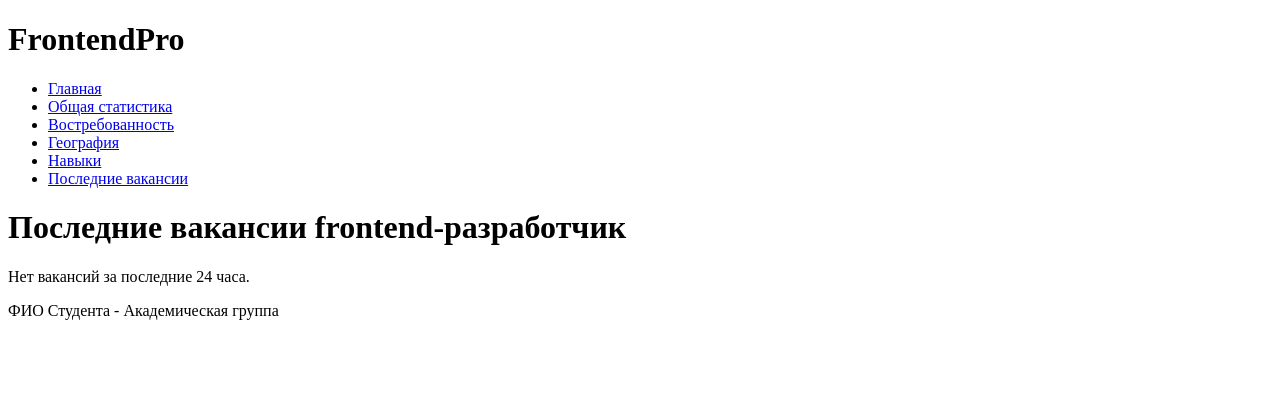
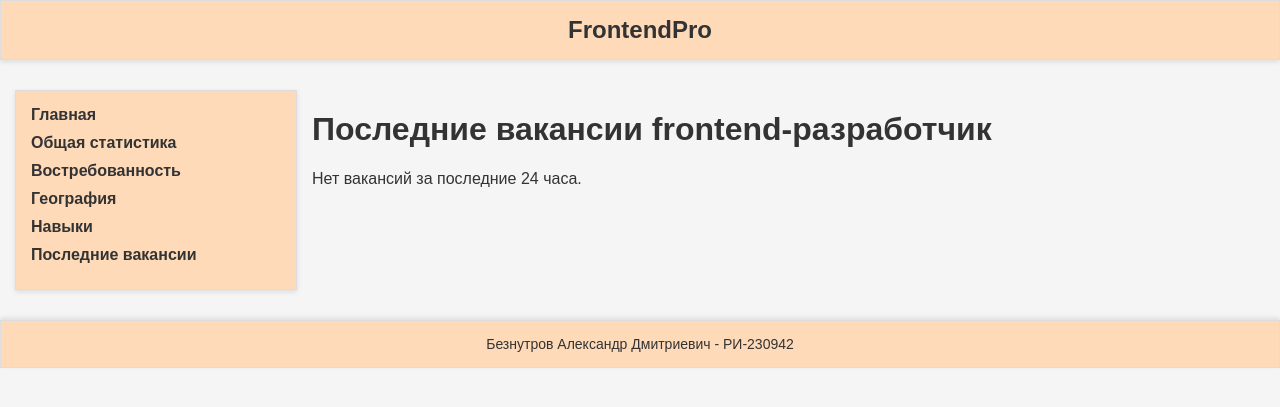
Before and after one commit to weykko/it-explorer, a Django app: page /latest_vacancies/ in a window 1280 px wide. Shown: the top 407 px of the page. Run offline with Django 5.2, Linux system fonts and the light colour scheme; data that the repository does not hold is empty.

Commit message:
basic design

```diff
--- a/it_explorer/settings.py
+++ b/it_explorer/settings.py
@@ -25,8 +25,8 @@ SECRET_KEY = 'django-insecure-5rwr^u4o(lbu+q+k(an!i8b&oo)78xr3nkdnqiuto8^2^vcud#
 # SECURITY WARNING: don't run with debug turned on in production!
 DEBUG = True
 
-# ALLOWED_HOSTS = []
-ALLOWED_HOSTS = ['weyko.pythonanywhere.com']
+ALLOWED_HOSTS = []
+# ALLOWED_HOSTS = ['weyko.pythonanywhere.com', '127.0.0.1:8000']
 
 # Application definition
 
--- a/main_app/static/css/styles.css
+++ b/main_app/static/css/styles.css
@@ -0,0 +1,250 @@
+/* Основные стили */
+body {
+    margin: 0;
+    font-family: Arial, sans-serif;
+    background-color: #f5f5f5; /* грязно-белый фон */
+    color: #333;
+}
+
+.container {
+    display: flex;
+    max-width: 1400px;
+    margin: 0 auto;
+    padding: 15px;
+}
+
+/* Шапка */
+header {
+    background-color: #FFDAB9; /* персиковый */
+    padding: 15px;
+    margin-bottom: 15px;
+    border: 1px solid #ddd;
+    box-shadow: 0 2px 5px rgba(0, 0, 0, 0.1);
+}
+
+header h1 {
+    margin: 0;
+    font-size: 24px;
+    text-align: center;
+}
+
+/* Сайдбар */
+.sidebar {
+    width: 250px;
+    background-color: #FFDAB9; /* персиковый */
+    border: 1px solid #ddd;
+    padding: 15px;
+    box-shadow: 0 2px 5px rgba(0, 0, 0, 0.1);
+    margin-right: 15px;
+}
+
+.sidebar ul {
+    list-style: none;
+    padding: 0;
+    margin: 0;
+}
+
+.sidebar li {
+    margin-bottom: 10px;
+}
+
+.sidebar a {
+    text-decoration: none;
+    color: #333;
+    font-weight: bold;
+}
+
+.sidebar a:hover {
+    text-decoration: underline;
+}
+
+/* Основной контент */
+main {
+    flex-grow: 1;
+}
+
+section {
+    background-color: #fff;
+    border: 1px solid #ddd;
+    padding: 15px;
+    margin-bottom: 15px;
+
+}
+
+.content-box {
+    display: flex;
+}
+
+section img {
+    max-width: 48%;
+    border: 1px solid #ddd;
+    box-shadow: 0 2px 5px rgba(0, 0, 0, 0.1);
+}
+
+section table {
+    max-width: 48%;
+    border-collapse: collapse;
+    width: 100%;
+}
+
+section table, section table th, section table td {
+    border: 1px solid #ddd;
+    padding: 8px;
+}
+
+section table th {
+    background-color: #FFDAB9; /* персиковый */
+    text-align: left;
+}
+
+/* Подвал */
+footer {
+    background-color: #FFDAB9; /* персиковый */
+    padding: 15px;
+    text-align: center;
+    margin-top: 15px;
+    border: 1px solid #ddd;
+    box-shadow: 0 -2px 5px rgba(0, 0, 0, 0.1);
+}
+
+footer p {
+    margin: 0;
+    font-size: 14px;
+}
+
+
+/*!* Общие стили *!*/
+/*body {*/
+/*    margin: 0;*/
+/*    font-family: Arial, sans-serif;*/
+/*    line-height: 1.6;*/
+/*    background-color: #f5f5f5;*/
+/*    color: #333;*/
+/*}*/
+
+/*!* Шапка *!*/
+/*header {*/
+/*    background-color: #4CAF50;*/
+/*    color: white;*/
+/*    padding: 1rem;*/
+/*    text-align: center;*/
+/*}*/
+
+/*header h1 {*/
+/*    margin: 0;*/
+/*    font-size: 2rem;*/
+/*}*/
+
+/*!* Контейнер *!*/
+/*.container {*/
+/*    display: flex;*/
+/*    flex-wrap: nowrap;*/
+/*    min-height: calc(100vh - 100px); !* Высота без учета шапки и подвала *!*/
+/*}*/
+
+/*!* Боковое меню *!*/
+/*.sidebar {*/
+/*    width: 200px;*/
+/*    background-color: #333;*/
+/*    padding: 1rem 0;*/
+/*    box-shadow: 2px 0 5px rgba(0, 0, 0, 0.1);*/
+/*}*/
+
+/*.sidebar ul {*/
+/*    list-style: none;*/
+/*    padding: 0;*/
+/*    margin: 0;*/
+/*}*/
+
+/*.sidebar li {*/
+/*    margin: 0;*/
+/*}*/
+
+/*.sidebar a {*/
+/*    display: block;*/
+/*    color: white;*/
+/*    padding: 0.75rem 1rem;*/
+/*    text-decoration: none;*/
+/*    transition: background 0.3s;*/
+/*}*/
+
+/*.sidebar a:hover {*/
+/*    background-color: #575757;*/
+/*}*/
+
+/*!* Основной контент *!*/
+/*main {*/
+/*    flex: 1;*/
+/*    padding: 1rem;*/
+/*    background-color: white;*/
+/*    box-shadow: 0 0 10px rgba(0, 0, 0, 0.1);*/
+/*}*/
+
+/*!* Таблицы и графики *!*/
+/*section {*/
+/*    margin-bottom: 2rem;*/
+/*    display: flex;*/
+/*    flex-wrap: wrap;*/
+/*    align-items: flex-start;*/
+/*    gap: 1rem;*/
+/*}*/
+
+/*section h2 {*/
+/*    width: 100%;*/
+/*    font-size: 1.5rem;*/
+/*    margin-bottom: 1rem;*/
+/*}*/
+
+/*section table {*/
+/*    border-collapse: collapse;*/
+/*    width: 100%;*/
+/*    max-width: 400px;*/
+/*}*/
+
+/*section table th, section table td {*/
+/*    border: 1px solid #ddd;*/
+/*    padding: 0.5rem;*/
+/*    text-align: left;*/
+/*}*/
+
+/*section table th {*/
+/*    background-color: #4CAF50;*/
+/*    color: white;*/
+/*}*/
+
+/*section img {*/
+/*    max-width: 100%;*/
+/*    height: auto;*/
+/*    border: 1px solid #ddd;*/
+/*    box-shadow: 0 0 5px rgba(0, 0, 0, 0.1);*/
+/*}*/
+
+/*!* Подвал *!*/
+/*footer {*/
+/*    background-color: #4CAF50;*/
+/*    color: white;*/
+/*    text-align: center;*/
+/*    padding: 1rem;*/
+/*    margin-top: auto;*/
+/*    font-size: 0.9rem;*/
+/*}*/
+
+/*!* Для небольших экранов *!*/
+/*@media (max-width: 768px) {*/
+/*    .container {*/
+/*        flex-wrap: wrap;*/
+/*    }*/
+
+/*    .sidebar {*/
+/*        width: 100%;*/
+/*        text-align: center;*/
+/*    }*/
+
+/*    main {*/
+/*        width: 100%;*/
+/*    }*/
+
+/*    section {*/
+/*        flex-direction: column;*/
+/*    }*/
+/*}*/
--- a/main_app/templates/base.html
+++ b/main_app/templates/base.html
@@ -64,7 +64,7 @@
         </main>
     </div>
     <footer>
-        <p>ФИО Студента - Академическая группа</p>
+        <p>Безнутров Александр Дмитриевич - РИ-230942</p>
     </footer>
 </body>
 </html>
--- a/main_app/views.py
+++ b/main_app/views.py
@@ -57,7 +57,8 @@ def get_hh_vacancies():
     search_query = " OR ".join(keywords)
 
     params = {
-        "text": search_query,  # Поиск по ключевым словам
+        "text": 'frontend',  # Поиск по ключевым словам
+        'search_field': 'name',
         "date_from": date_from,
         "per_page": 10,  # Максимум 10 вакансий
         "order_by": "publication_time"  # Сортировка по дате публикации
```
Also changed, not shown: main_app/templates/general.html (+20 -0 lines).
